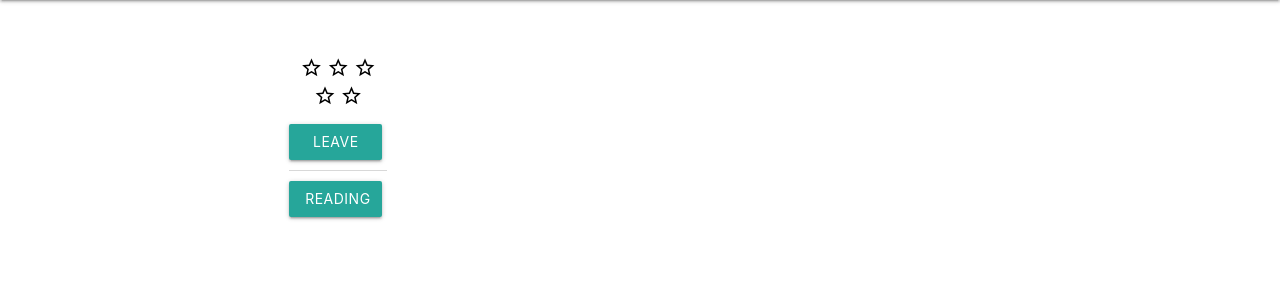
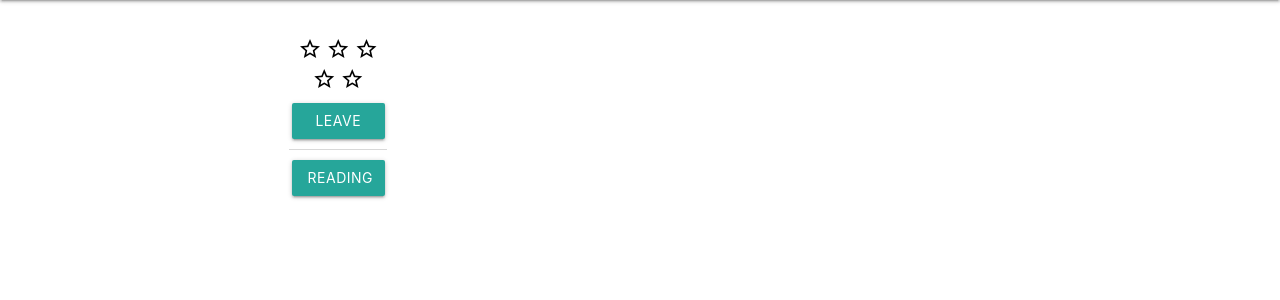
Before and after one commit to thewordisbird/bookshelf, a Flask app: page /books/1 in a window 1280 px wide. Shown: the part 64-364 px from the top of the page. Run offline with Flask 2, Linux system fonts and the light colour scheme; data that the repository does not hold is empty; some libraries are stand-ins or nearby versions.

Commit message:
Book details page style

```diff
--- a/bookshelf/main/routes.py
+++ b/bookshelf/main/routes.py
@@ -14,13 +14,13 @@ bp = Blueprint('books', __name__)
 @bp.route('/index', methods=['GET'])
 def index():
     books = Book.get_all_books()
-    return render_template('index.html', books=books)
+    return render_template('index.html', title="bookshelf | home", books=books)
 
 # /user routes
 @bp.route('/profile/<user_id>', methods=['GET'])
 @login_required
 def profile(user_id):
-    user = User(session['_user'])
+    user = User.build_from_db(user_id)
     books = user.get_books()
     print(f'user:\n{user.__dict__}\n')
     print(f'books:\n{books}\n')
@@ -62,7 +62,7 @@ def book_details(book_id):
 
     book_reviews = Book.get_all_reviews(book_id)
     #print(f'book reviews:\n {book_reviews}\n')
-    return render_template('book_details.html', book=book, book_user_info=book_user_info, book_reviews=book_reviews)
+    return render_template('book_details.html', title="bookshelf | "+book['volumeInfo']['title'], book=book, book_user_info=book_user_info, book_reviews=book_reviews)
 
 @bp.route('/books/review/new/<book_id>', methods=['GET', 'POST'])
 @login_required
--- a/bookshelf/static/css/style.css
+++ b/bookshelf/static/css/style.css
@@ -9,7 +9,9 @@
 .card-title a:hover {
     text-decoration: underline;
 }
+.star-icon {
 
+}
 .card-title .star-icon {
     position: relative;
     top: 3px;
@@ -46,3 +48,37 @@
     font-size: 1.25rem;
     font-weight: normal;
 }
+
+.book-info {
+    padding-bottom: 10px !important;
+}
+
+.cover-img {
+    margin-top: 2rem;
+}
+
+.user-status .star-icon {
+    color: black;
+}
+
+.user-status .btn {
+    margin-top: 5px;
+    width: 95%;
+}
+
+.user-img {
+    border-radius: 50%;
+}
+
+
+.card-title .create-icon {
+    position: relative;
+    top: 5px;
+    color:black;
+}
+
+.section-header {
+    font-size: 1.25rem;
+    font-weight: 500;
+    margin-bottom: 0px;
+}
--- a/bookshelf/templates/book_details.html
+++ b/bookshelf/templates/book_details.html
@@ -1,103 +1,31 @@
 {% extends 'base.html' %}
-{% block style %}
-<style>
-
-    .description-container {
-        padding-bottom: 10px !important;
-        /*border-bottom: 1px solid #D8D8D8;*/
-    }
-
-    .review-container {
-
-        padding-bottom: 10px !important;
-        /*border-bottom: 1px solid #D8D8D8;*/
-    }
-
-    .cover-img {
-        margin-top: 2rem;
-    }
-
-    .user-img {
-        border-radius: 50%;
-        margin-top: 1rem;
-    }
-
-    .star-rating li {
-        display: inline;
-    }
-
-    .tiny-small {
-        font-size: 1.5rem;
-    }
-
-    .star-icon {
-        position: relative;
-        top: 5px;
-        color: black;
-    }
-
-    .create-icon {
-    position: relative;
-    top: 5px;
-    color:black;
-
-}
-
-    .set-review {
-        cursor: pointer;
-    }
-
-    .divider {
-        width: 100%;
-        margin-top: 10px;
-        margin-bottom: 10px !important;
-        border-bottom: 1px solid #D8D8D8;
-    }
-
-    .status-btn {
-        width: 95%
-
-    }
-
-    .display-section-header {
-        padding-bottom: 10px !important;
-        border-bottom: 1px solid #D8D8D8;
-    }
-</style>
-{% endblock %}
-
 {% block title %}{{title}}{% endblock %}
-
 {% block content %}
 <div class="container">
     <div class="row ">
-        <div class="col m10 offset-m1 description-container">
-            <div class="col m2">
+        <div class="col m10 offset-m1 book-info">
+            <div class="col m2 center-align">
                 <img class="cover-img" src="{{ book['volumeInfo']['imageLinks']['thumbnail'] }}">
-
+                <div class="user-status">
                     {% if not book_user_info.date_rated %}
                         {% if not book_user_info.date_finished %}
-                    <ul class="star-rating center-align">
-                        <a href="{{ url_for('books.new_review' , book_id=book.id, rating=1) }}"><i value="1" class="material-icons star-icon tiny-small set-review" >star_border</i></a>
-                        <a href="{{ url_for('books.new_review' , book_id=book.id, rating=2) }}"><i value="2" class="material-icons star-icon tiny-small set-review" >star_border</i></a>
-                        <a href="{{ url_for('books.new_review' , book_id=book.id, rating=3) }}"><i value="3" class="material-icons star-icon tiny-small set-review" >star_border</i></a>
-                        <a href="{{ url_for('books.new_review' , book_id=book.id, rating=4) }}"><i value="4" class="material-icons star-icon tiny-small set-review" >star_border</i></a>
-                        <a href="{{ url_for('books.new_review' , book_id=book.id, rating=5) }}"><i value="5" class="material-icons star-icon tiny-small set-review" >star_border</i></a>
-                    </ul>
+                            <a href="{{ url_for('books.new_review' , book_id=book.id, rating=1) }}"><i value="1" class="material-icons star-icon" >star_border</i></a>
+                            <a href="{{ url_for('books.new_review' , book_id=book.id, rating=2) }}"><i value="2" class="material-icons star-icon set-review" >star_border</i></a>
+                            <a href="{{ url_for('books.new_review' , book_id=book.id, rating=3) }}"><i value="3" class="material-icons star-icon set-review" >star_border</i></a>
+                            <a href="{{ url_for('books.new_review' , book_id=book.id, rating=4) }}"><i value="4" class="material-icons star-icon set-review" >star_border</i></a>
+                            <a href="{{ url_for('books.new_review' , book_id=book.id, rating=5) }}"><i value="5" class="material-icons star-icon set-review" >star_border</i></a>
                         <a href="{{ url_for('books.new_review', book_id=book.id) }}" class="status-btn waves-effect waves-light btn center-align">Leave Review</a>
                         <div class="divider"></div>
-
                         <div id="statusContainer">
                             {% if book_user_info.date_started %}
-                            Started Reading {{ book_user_info.date_started.strftime('%m/%d/%y')}}
+                                Started Reading:<br>{{ book_user_info.date_started.strftime('%b %d, %Y')}}
                             {% else %}
-                            <button id="btnReading" class="status-btn waves-effect waves-light btn center-align" type="submit" name="action" value="{{ book.id }}">Reading</button>
+                                <button id="btnReading" class="status-btn waves-effect waves-light btn" type="submit" name="action" value="{{ book.id }}">Reading</button>
                             {% endif %}
-
                         </div>
                         {% endif %}
                     {% endif %}
-
+                </div>
             </div>
             <div class="col m10">
                 <h4>{{ book['volumeInfo']['title'] }}</h4>
@@ -107,89 +35,81 @@
 
         </div>
     </div>
-
     <!-- User Review If Availible-->
     {% if book_user_info.rating %}
         <div class="row">
             <div class="col m10 offset-m1">
-            <div class="display-section-header">
-                YOUR REVIEW:
-            </div>
-        </div>
-    </div>
-
-    <div class="row ">
-        <div class="col m10 offset-m1 review-container">
-            <div class="col m2">
-                <img class="user-img" src="https://via.placeholder.com/150">
-            </div>
-            <div class="col m10 ">
-                <div class="row">
-                    <div class="col m12">
-                        <a href="{{url_for('books.profile', user_id=book_user_info.uid)}}">You</a> rated it <span class="star-rated">
+                <div class="card">
+                    <div class="card-content">
+                            <div class="card-title col m12">
+                                <a href="{{url_for('books.profile', user_id=book_user_info.uid)}}">You</a> rated it
                                 {% for i in range(book_user_info.rating | int) %}
-                                <i class="material-icons star-icon tiny-small" >star</i>
+                                    <i class="material-icons star-icon" >star</i>
                                 {% endfor %}
                                 {% for j in range(book_user_info.rating | int, 5) %}
-                                <i class="material-icons star-icon tiny-small" >star_border</i>
+                                    <i class="material-icons star-icon" >star_border</i>
                                 {% endfor %}
-                        </span>
-                        <!--Update to date created when fixed-->
-                        on {{ book_user_info.date_rated.strftime('%b %d, %Y') }} <a href="#"><i class="material-icons create-icon">create</i></a>
+                                on {{ book_user_info.date_rated.strftime('%b %d, %Y') }}<a href="#"><i class="material-icons create-icon">create</i></a>
                             </div>
+                        <div class="row">
+                            <div class="col m2">
+                                <a href="{{url_for('books.profile', user_id=book_user_info.uid)}}"><img class="user-img" src="https://via.placeholder.com/150"></a>
+                            </div>
+                            <div class="col m10">
+
                                 <div class="col m12 review-title">
-                        <h6>{{ book_user_info.review_title }}</h6>
+                                    {{ book_user_info.review_title }}
                                 </div>
                                 <div class="col m12 review-content">
                                     {{ book_user_info.review_content }}
                                 </div>
-
+                            </div>
+                        </div>
                     </div>
                 </div>
             </div>
         </div>
     {% endif %}
+
     <!-- Reviews will go below-->
     {% if book_reviews %}
-    <div class="row">
+    <div class="row section-header">
         <div class="col m10 offset-m1">
-            <div class="display-section-header">
             ALL REVIEWS:
-            </div>
         </div>
     </div>
     {% endif %}
 
     {% for book_review in book_reviews %}
         {% if 'date_rated' in book_review %}
-            <div class="row ">
-                <div class="col m10 offset-m1 review-container">
-                    <div class="col m2">
-                        <img class="user-img" src="https://via.placeholder.com/150">
-                    </div>
-                    <div class="col m10 ">
         <div class="row">
-                            <div class="col m12">
-                                <a href="{{url_for('books.profile', user_id=book_review.uid)}}">{{ book_review.display_name }}</a> rated it <span class="star-rated">
+            <div class="col m10 offset-m1">
+            <div class="card">
+                <div class="card-content">
+                        <div class="card-title col m12">
+                            <a href="{{url_for('books.profile', user_id=book_review.uid)}}">{{ book_review.display_name }}</a> rated it
                             {% for i in range(book_review.rating | int) %}
-                                        <i class="material-icons star-icon tiny-small" >star</i>
+                                <i class="material-icons star-icon" >star</i>
                             {% endfor %}
                             {% for j in range(book_review.rating | int, 5) %}
-                                        <i class="material-icons star-icon tiny-small" >star_border</i>
+                                <i class="material-icons star-icon" >star_border</i>
                             {% endfor %}
-                                </span>
-                                <!--Update to date created when fixed-->
                             on {{ book_review.date_rated.strftime('%b %d, %Y') }}
                         </div>
+                    <div class="row">
+                        <div class="col m2">
+                            <a href="{{url_for('books.profile', user_id=book_review.uid)}}"><img class="user-img" src="https://via.placeholder.com/150"></a>
+                        </div>
+                        <div class="col m10">
                             <div class="col m12 review-title">
-                                <h6>{{ book_review.review_title}}</h6>
+                                {{ book_review.review_title }}
                             </div>
                             <div class="col m12 review-content">
-                                {{ book_review.review_content}}
+                                {{ book_review.review_content }}
                             </div>
                         </div>
                     </div>
-                    <div class="divider"></div>
+                </div>
             </div>
         </div>
         {% endif %}
```
Also changed, not shown: bookshelf/templates/index.html (+6 -6 lines). Lines whose indentation alone changed are shown as unchanged.
